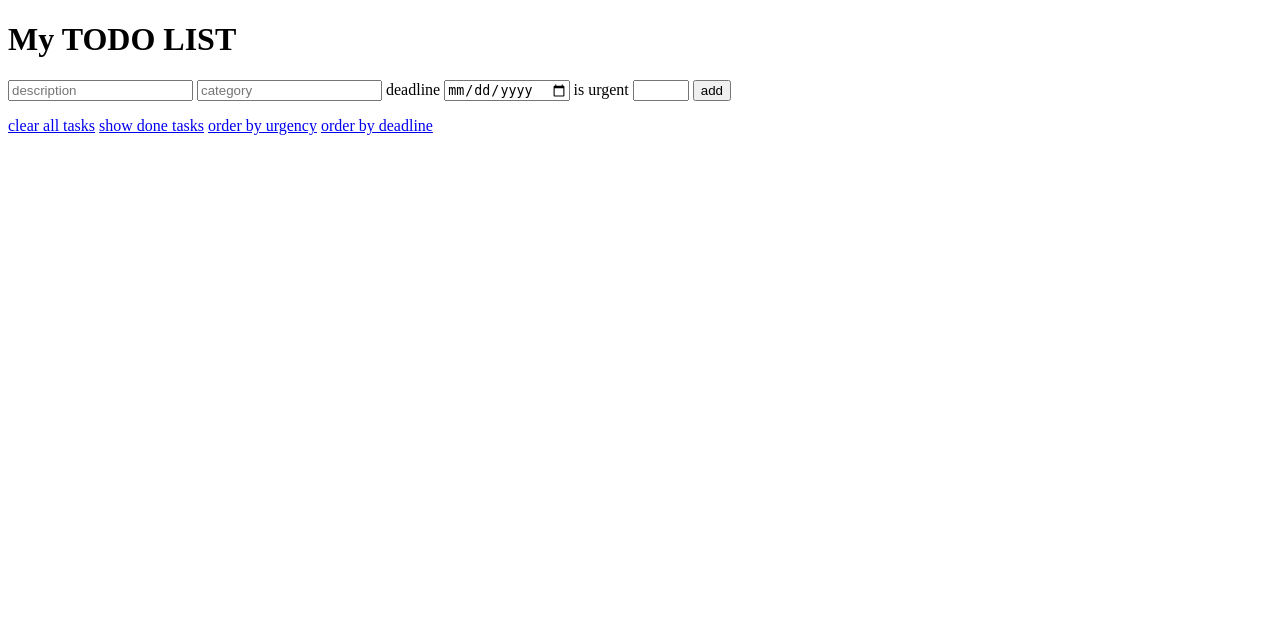
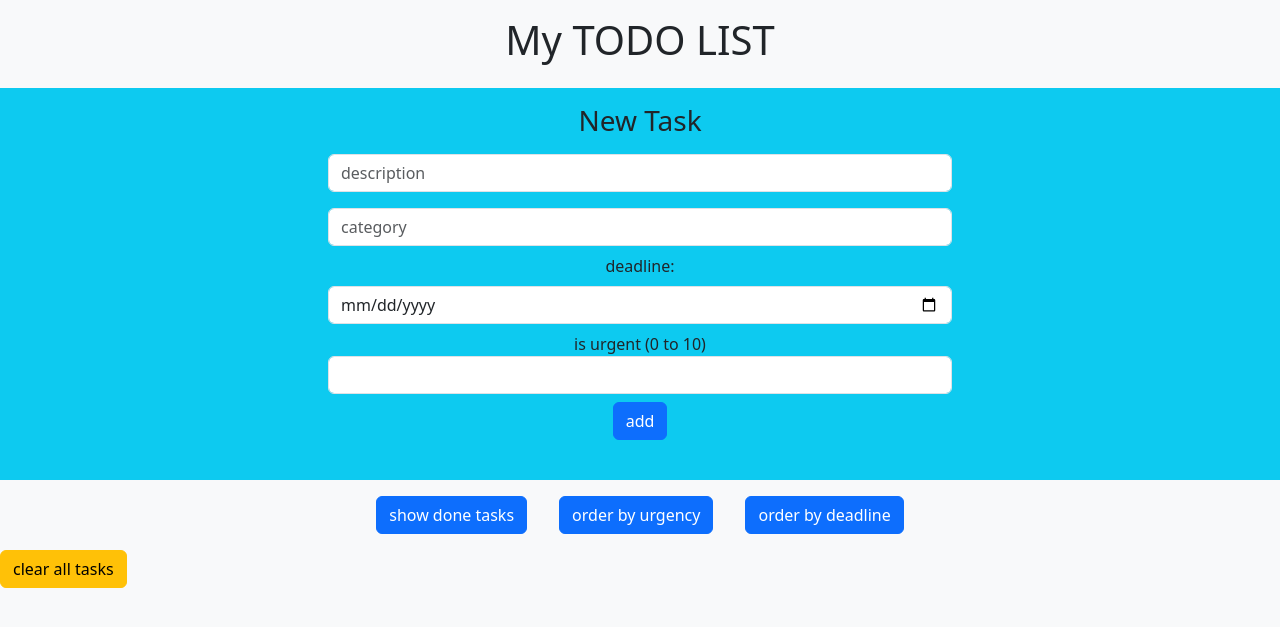
Before and after one commit to NaamaCahen/Hackathon2-python, a Flask app: page / in a window 1280 px wide. Shown: the top 627 px of the page. Run offline with Flask 3, Linux system fonts and the light colour scheme; some libraries are stand-ins or nearby versions.

Commit message:
styling the index page

```diff
--- a/app/forms.py
+++ b/app/forms.py
@@ -12,7 +12,7 @@ def validate_deadline(form, field):
 class AddTodo(flask_wtf.FlaskForm):
     description = wtforms.StringField("add a task", [wtforms.validators.DataRequired()], )
     category = wtforms.StringField('category', [wtforms.validators.DataRequired()])
-    deadline = wtforms.DateField('deadline',
+    deadline = wtforms.DateField('deadline:',
                                  validators=[validate_deadline])  # add validator to check it is a future date
-    is_urgent = wtforms.IntegerField('is urgent')  # add validator to limit the number between 0 and 10
+    is_urgent = wtforms.IntegerField('is urgent (0 to 10)')  # add validator to limit the number between 0 and 10
     add_button = wtforms.SubmitField('add')
--- a/app/models.py
+++ b/app/models.py
@@ -18,6 +18,7 @@ class Tasks(db.Model):
     deadline = db.Column(db.Date)
     is_urgent = db.Column(db.Integer, default=5)
     is_done = db.Column(db.Boolean, default=False)
+    # user_id = db.Column(db.Integer, db.ForeignKey('users.user_id'))
 
     def save_task_to_db(self):
         db.session.add(self)
@@ -49,3 +50,4 @@ class Tasks(db.Model):
 #     user_id = db.Column(db.Integer, primary_key=True, autoincrement=True)
 #     email = db.Column(db.String(64), unique=True)
 #     password = db.Column(db.String(64), nullable=False)
+#     tasks = db.relationship('Tasks', backref='tasks', lazy='dynamic')
--- a/app/templates/index.html
+++ b/app/templates/index.html
@@ -3,50 +3,62 @@
 <head>
     <meta charset="UTF-8">
     <title>home</title>
+    <link href="https://cdn.jsdelivr.net/npm/bootstrap@5.3.0-alpha3/dist/css/bootstrap.min.css" rel="stylesheet" integrity="sha384-KK94CHFLLe+nY2dmCWGMq91rCGa5gtU4mk92HdvYe+M/SXH301p5ILy+dN9+nJOZ" crossorigin="anonymous">
 </head>
-<body>
+<body class="bg-light ">
     {%block heading%}
-    <h1>My TODO LIST</h1>
+    <h1 class="text-center p-3">My TODO LIST</h1>
     {% endblock %}
     {%block addTask%}
-    <form method="POST">
-        {{ form.hidden_tag() }}
+    <div class="bg-info p-3 ">
+        <form class="d-flex flex-column w-50 m-auto align-items-center" method="POST">
+            {{ form.hidden_tag() }}
+            <h3>New Task</h3>
 
-        {{form.description(placeholder="description")}}
+            {{form.description(placeholder="description", class="m-2 form-control")}}
 
-        {{form.category(placeholder="category")}}
+            {{form.category(placeholder="category", class="m-2 form-control")}}
 
-        {{form.deadline.label}}
-        {{form.deadline()}}
+            {{form.deadline.label}}
+            {{form.deadline(class="m-2 form-control")}}
 
-        {{form.is_urgent.label}}
-        {{form.is_urgent(min=0, max=10)}}
+            {{form.is_urgent.label}}
+            {{form.is_urgent(min=0, max=10, class="form-control")}}
 
-        {{form.add_button()}}
+            {{form.add_button(class="btn btn-primary m-2")}}
 
-        <p>{% for error in form.errors.items() %} {{ error[1][0] }} {% endfor %}</p>
-    </form>{% endblock %}
-    <form>
+            <p>{% for error in form.errors.items() %} {{ error[1][0] }} {% endfor %}</p>
+        </form>
+    </div>
+    {% endblock %}
+    <div class="d-flex justify-content-around flex-wrap">
         {%block listOfTasks%}
             {% for task in tasks%}
-            <div style="border: black 2px solid">
-                <p>{{task}}</p>
+            <div class="card p-3 m-2 border-primary shadow">
+                <h4>{{task}}</h4>
                 <p>category: {{task.category}}</p>
                 <p>deadline: {{task.deadline}}</p>
                 <p>urgency: {{task.is_urgent}}</p>
-                <a href="{{url_for('complete',task_id=task.task_id)}}">DONE?</a>
-                <a href="{{url_for('delete_task',task_id=task.task_id)}}">DELETE</a>
+                <div>
+                    <a class="btn btn-info" href="{{url_for('complete',task_id=task.task_id)}}">DONE?</a>
+                <a class="btn btn-danger" href="{{url_for('delete_task',task_id=task.task_id)}}">DELETE</a>
+                </div>
+
             </div>
             {% endfor %}
         {% endblock %}
-    </form>
+    </div>
 
-    <a href="{{url_for('clear_all_tasks')}}">clear all tasks</a>
-    <a href="{{url_for('show_done_tasks')}}">show done tasks</a>
-    <a href="{{url_for('order_by_urgency')}}">order by urgency</a>
-    <a href="{{url_for('order_by_deadline')}}">order by deadline</a>
+    <div class="d-flex justify-content-center">
+        <a class="btn btn-primary m-3" href="{{url_for('show_done_tasks')}}">show done tasks</a>
+        <a class="btn btn-primary m-3" href="{{url_for('order_by_urgency')}}">order by urgency</a>
+        <a class="btn btn-primary m-3" href="{{url_for('order_by_deadline')}}">order by deadline</a>
+    </div>
+
+    <div class=""><a class="btn btn-warning " href="{{url_for('clear_all_tasks')}}">clear all tasks</a></div>
 
     {%block home%}{% endblock %}
 
+<script src="https://cdn.jsdelivr.net/npm/bootstrap@5.3.0-alpha3/dist/js/bootstrap.bundle.min.js" integrity="sha384-ENjdO4Dr2bkBIFxQpeoTz1HIcje39Wm4jDKdf19U8gI4ddQ3GYNS7NTKfAdVQSZe" crossorigin="anonymous"></script>
 </body>
 </html>
```
